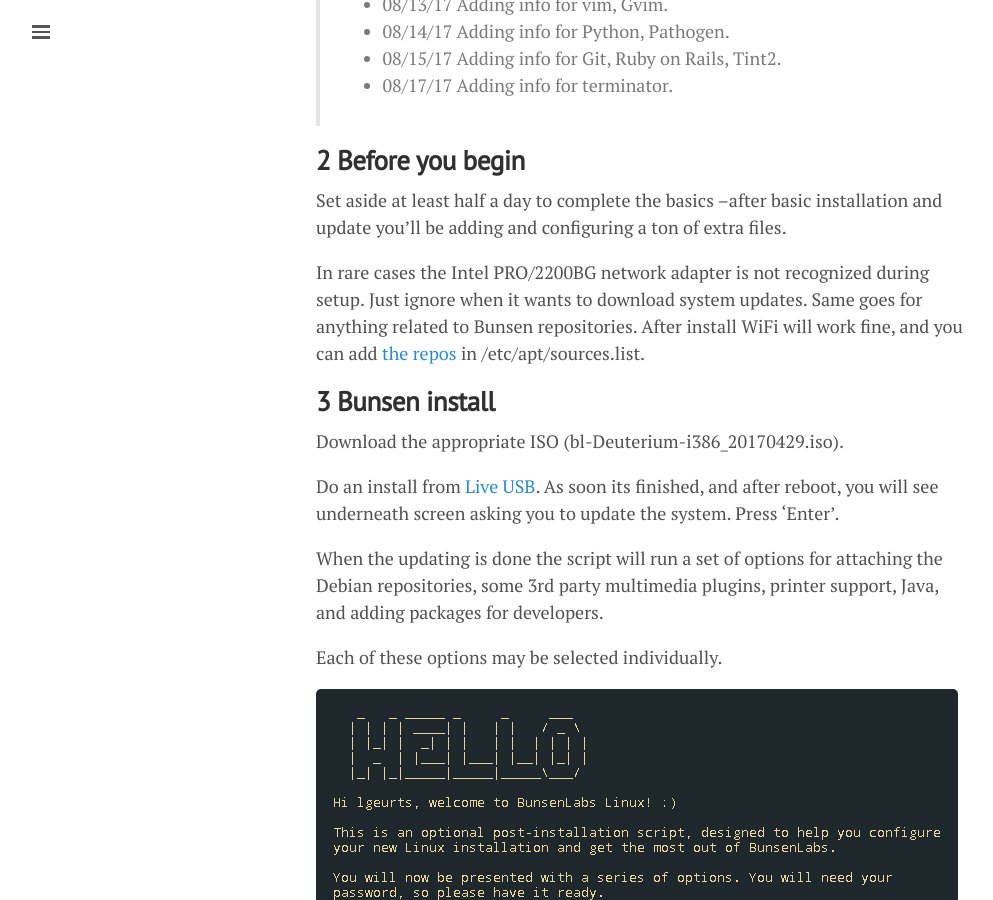
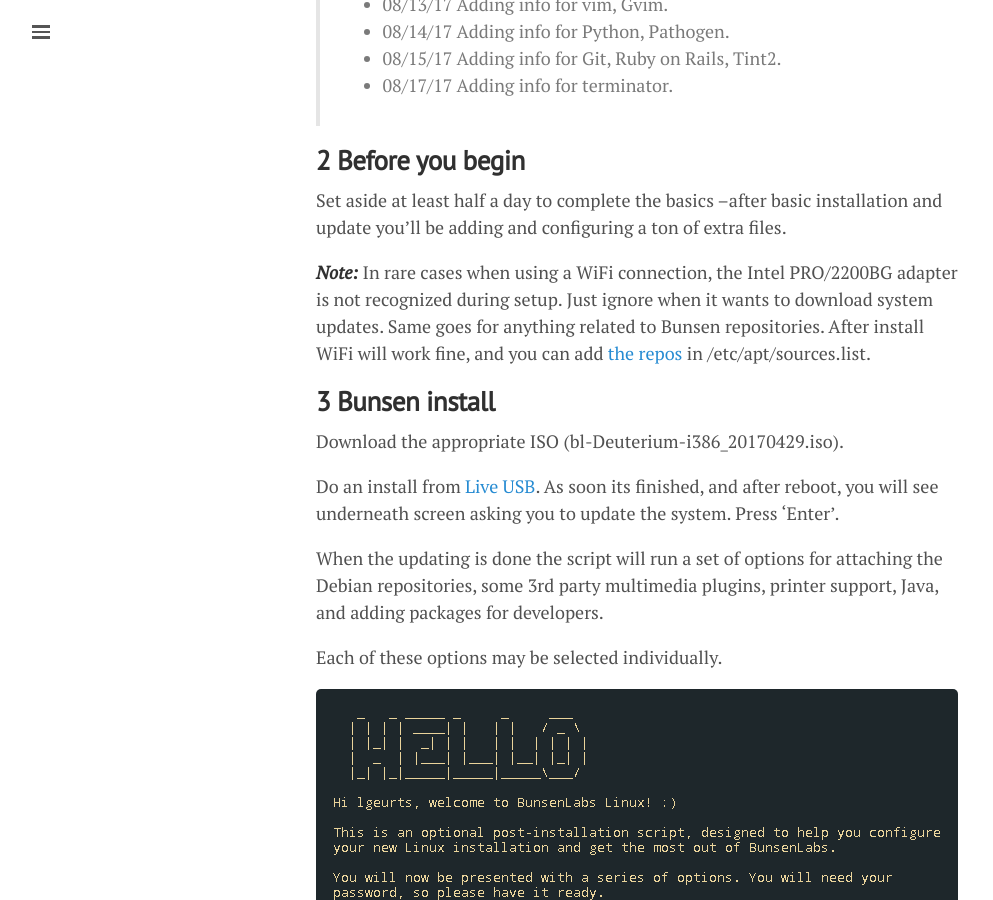
Before and after one commit to lgeurts/lgeurts.github.io, a Jekyll site: the page built from _posts/2017-07-11-bunsenlabs-linux-setup-notes-for dell-inspiron-6000.md, in a window 1280 px wide and 900 px high, scrolled down 1481 px. Shown: the whole window, without its empty margins (0-993 px from the left). Built offline with Jekyll 4.4.1, drawn with Linux system fonts in a browser that asks for light colours; nearby versions of some CDN libraries; comment, search, counter and statistics services are not loaded.

```diff
--- a/_posts/2017-07-11-bunsenlabs-linux-setup-notes-for dell-inspiron-6000.md
+++ b/_posts/2017-07-11-bunsenlabs-linux-setup-notes-for dell-inspiron-6000.md
@@ -41,7 +41,7 @@
 
 Set aside at least half a day to complete the basics –after basic installation and update you'll be adding and configuring a ton of extra files.
 
-In rare cases the Intel PRO/2200BG network adapter is not recognized during setup. Just ignore when it wants to download system updates. Same goes for anything related to Bunsen repositories. After install WiFi will work fine, and you can add [the repos](https://forums.bunsenlabs.org/viewtopic.php?id=1526) in /etc/apt/sources.list.
+***Note:*** In rare cases when using a WiFi connection, the Intel PRO/2200BG adapter is not recognized during setup. Just ignore when it wants to download system updates. Same goes for anything related to Bunsen repositories. After install WiFi will work fine, and you can add [the repos](https://forums.bunsenlabs.org/viewtopic.php?id=1526) in /etc/apt/sources.list.
 
 **3 Bunsen install**
 ---------------------
```
